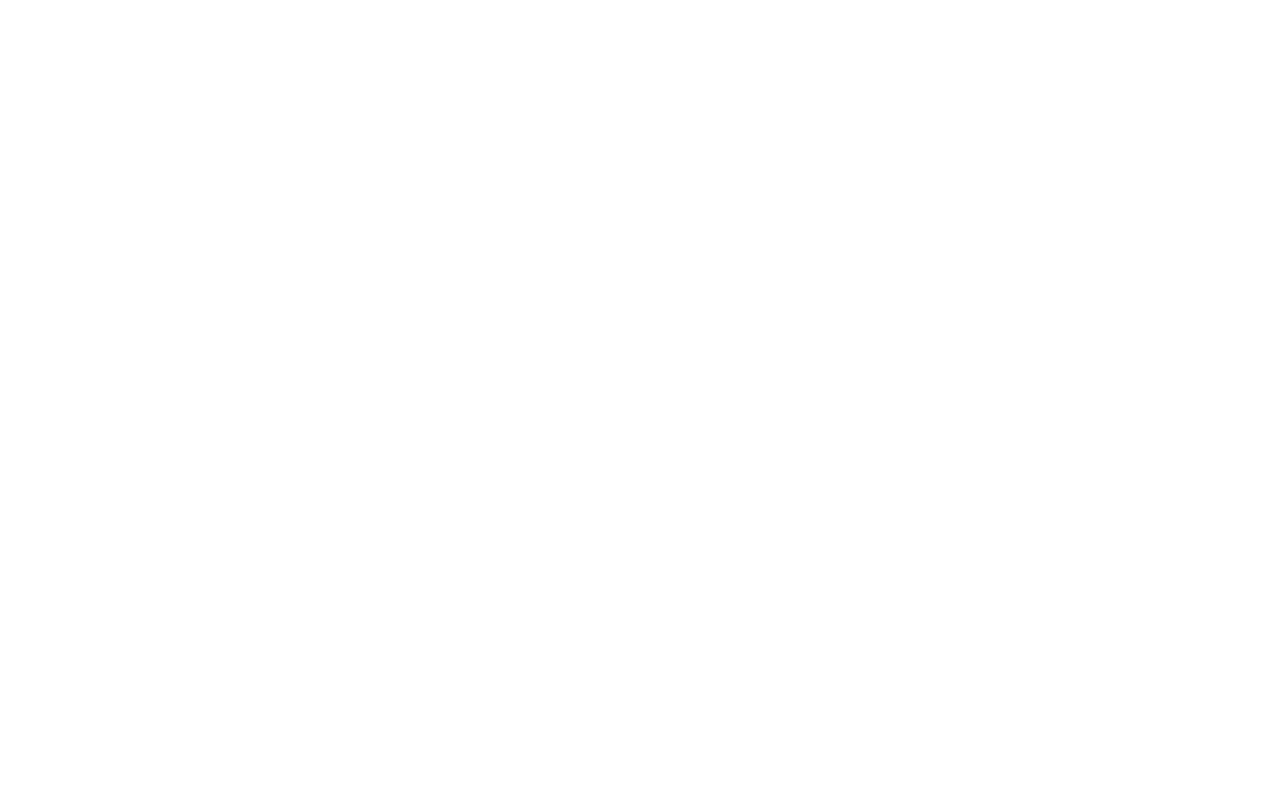
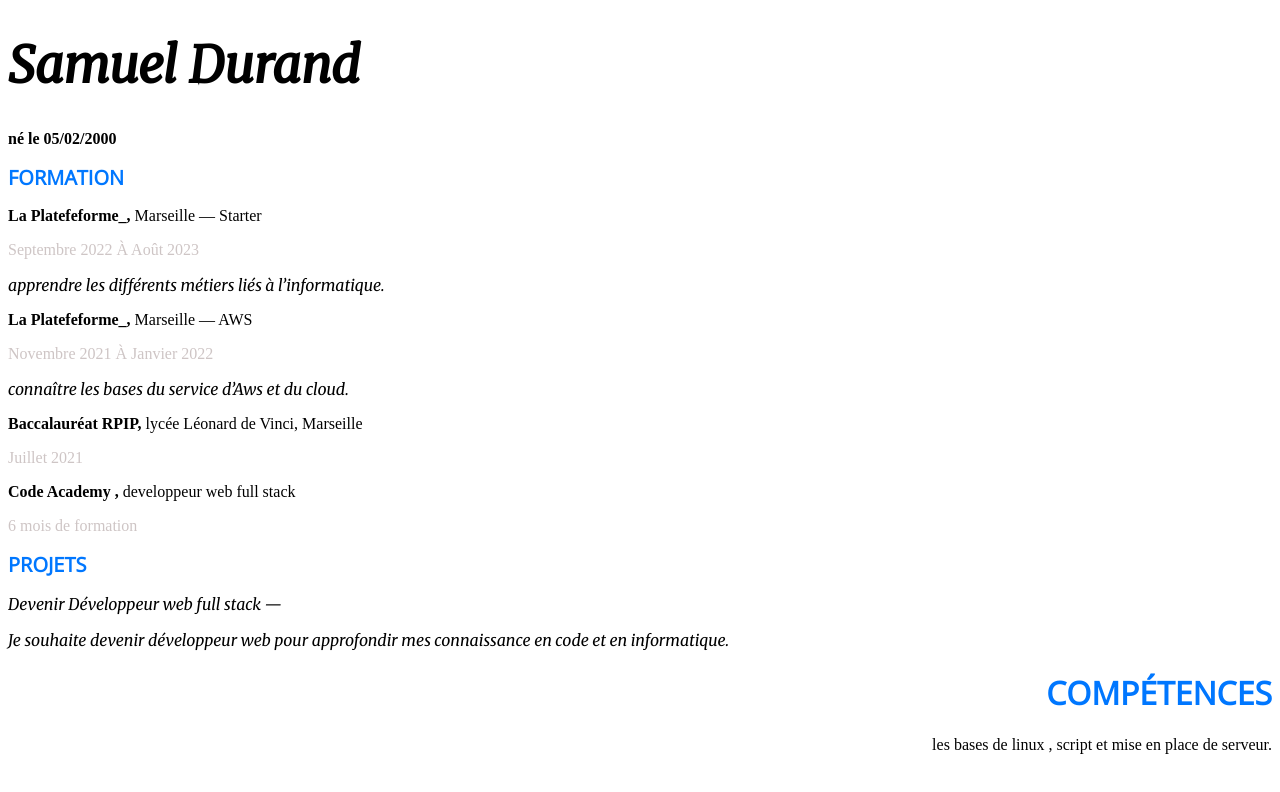
Before and after one commit to samuel-durand/test-cv, a plain HTML site: page cv hmtl/cv.html in a window 1280 px wide. Drawn offline with nearby package versions, Linux system fonts and the light colour scheme.

Commit message:
added cv html and css

```diff
--- /dev/null
+++ b/cv hmtl/cv.css
@@ -0,0 +1,39 @@
+
+
+.name {
+
+   color: rgb(0, 0, 0);
+   font-size: 50px;
+   text-align: left center;
+   font-family: 'Merriweather', bold;
+}
+
+.title {
+    color: rgb(0, 119, 255);
+    font-size: 20px;
+    font-family: 'Open Sans', bold;
+}
+
+.date {
+    color: rgb(206, 197, 197);
+}
+
+.rightitle {
+    color: rgb(0, 119, 255);
+    font-family: 'Open Sans', bold;
+
+    text-align: right;
+
+}
+
+.righttext {
+
+
+    text-align: right;
+
+}
+
+.text{
+    font-family: 'Merriweather', bold;
+
+}
--- a/cv hmtl/cv.html
+++ b/cv hmtl/cv.html
@@ -1,9 +1,58 @@
 <!DOCTYPE html>
 <html>
 <head>
-<title>Mon parcours</title>
+<title>Mon cv</title>
+    <!-- Google Fonts -->
+    <link
+      href="https://fonts.googleapis.com/css2?family=Poppins:wght@300;500&display=swap"
+      rel="stylesheet"
+
+      <link rel="preconnect" href="https://fonts.googleapis.com">
+      <link rel="preconnect" href="https://fonts.gstatic.com" crossorigin>
+      <link rel="preconnect" href="https://fonts.googleapis.com">
+      <link rel="preconnect" href="https://fonts.gstatic.com" crossorigin>
+      <link href="https://fonts.googleapis.com/css2?family=Merriweather:ital@1&family=Open+Sans:ital,wght@0,300;1,600&display=swap" rel="stylesheet">
+        <!-- Stylesheet -->
+        <link rel="stylesheet" href="cv.css" />
 
 </head>
-<body id="aboutmecss">
+<body>
+    <h1 class="name">Samuel Durand</h1>
+    <p><strong>né le 05/02/2000</strong></p>
+    <h1 class="title"><strong>FORMATION</strong></h1>
+    <p><strong>La Platefeforme_,</strong> Marseille — Starter</p>
+    <p class="date">Septembre 2022 À  Août 2023</p>
+    <p class="text">apprendre les différents métiers liés à l’informatique.
+    </p>
+    <p><strong>La Platefeforme_,</strong> Marseille — AWS
+    </p>
+    <p class="date">Novembre 2021 À Janvier 2022
+    </p>
+    <p class="text">connaître les bases du service d’Aws et du cloud.
+    </p>
+    <p><strong>Baccalauréat RPIP,</strong> lycée Léonard de Vinci, Marseille
+    </p>
+    <p class="date">Juillet 2021
+    </p>
+    <p><strong>Code Academy ,</strong> developpeur web full stack
+    </p>
+    <p class="date">6 mois de formation
+    </p>
+
+    <h1 class="title">PROJETS</h1>
+
+    <p class="text">Devenir Développeur web full stack —
+    </p>
+    <p class="text">Je souhaite devenir développeur  web pour approfondir mes
+        connaissance en code et en informatique.
+        </p>
+
+   <h1 class="rightitle">COMPÉTENCES</h1>
+
+<p class="righttext">les bases de linux , script et mise en place  de serveur.
+</p>
+
+
+
 </body>
 </html>
```
Also changed, not shown: cv hmtl/index.html (+5 -0 lines).
